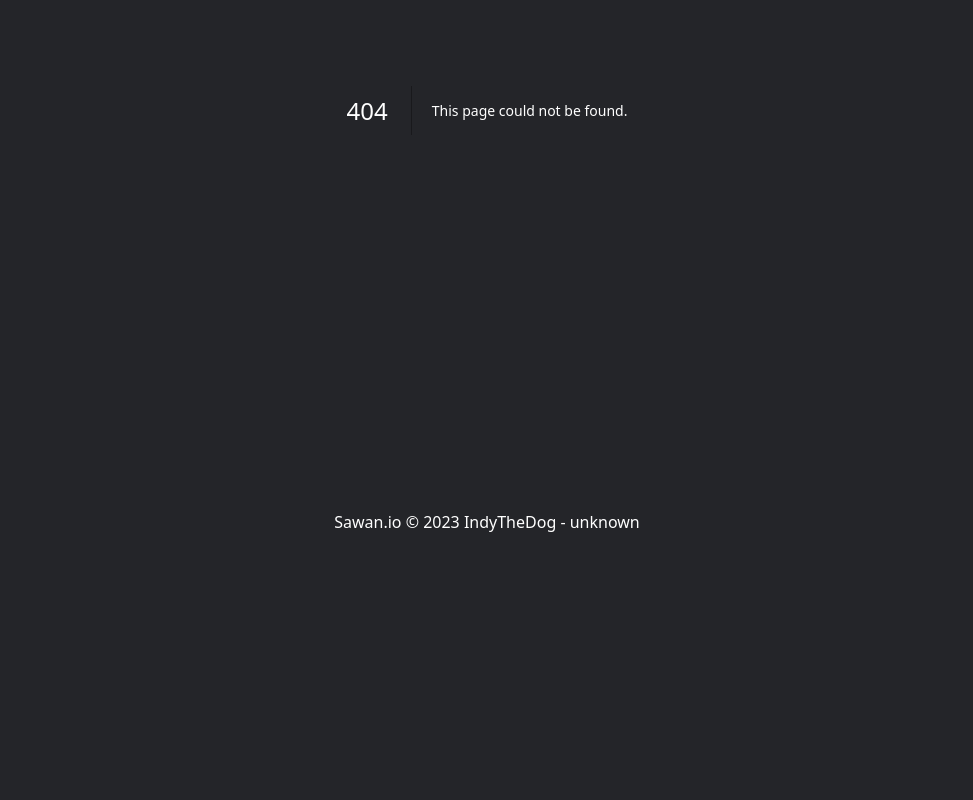
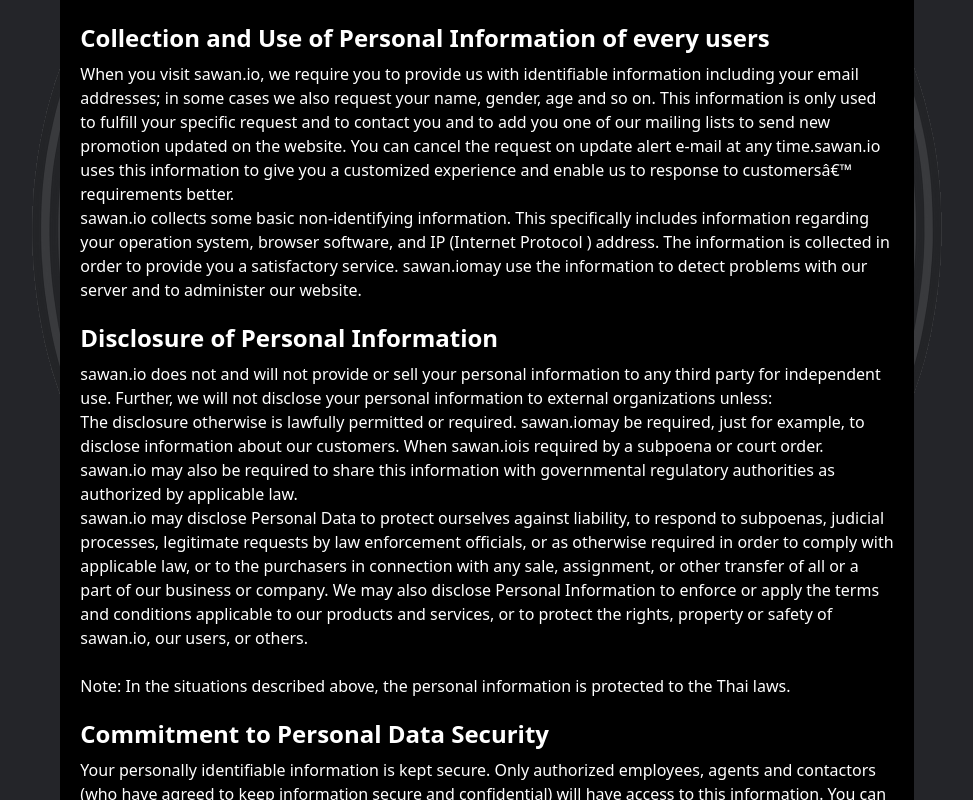
Before and after one commit to jscoobyced/sawanio, a Next.js app: page /privacy in a window 1280 px wide. Before the commit this address had no page. Shown: the part 340-1140 px from the top of the page, without its empty margins (153-1126 px from the left). Before the commit the page ends 882 px from the top, so only its background shows below. Built offline with nearby package versions, Linux system fonts and the light colour scheme.

Commit message:
Add PP and TOS.

```diff
--- a/app/base_layout.tsx
+++ b/app/base_layout.tsx
@@ -1,3 +1,4 @@
+import Link from 'next/link'
 import Menu from './components/Menu'
 
 const RootLayout = ({ children }: { children: React.ReactNode }) => {
@@ -8,8 +9,10 @@
       <body className="flex flex-col min-h-screen h-auto bg-primary-bg text-primary-color">
         <Menu />
         <main className="mb-auto">{children}</main>
-        <footer className="flex justify-center pb-2">
-          Sawan.io &copy; 2023 IndyTheDog - {version}
+        <footer className="flex justify-center py-2">
+          Sawan.io &copy; 2023 IndyTheDog - {version} -
+          <Link className="px-1" href="/privacy">Privacy Policy</Link> -
+          <Link className="px-1" href="/tos">TOS</Link>
         </footer>
       </body>
     </html>
--- /dev/null
+++ b/app/privacy/page.tsx
@@ -0,0 +1,127 @@
+import Link from 'next/link'
+
+const Page = () => {
+  return (
+    <div className="w-2/3 mx-auto bg-black p-5">
+      <h1 className="text-3xl font-bold pb-5">Privacy Policy for sawan.io</h1>
+      This Privacy Statement (Privacy Statement) explains how{' '}
+      <Link href="https://sawan.io">sawan.io</Link> uses personal information
+      and applies to all new users who register on our site. Please read this
+      Privacy Statement carefully and feel free to review our summary of change,
+      but any changes will be posted and changes will only apply to activities
+      and information on a going forward, not retroactive basis. You are
+      encouraged to review the privacy statement whenever you visit the Website
+      to make sure that you understand how any personal information you provide
+      will be used. If you not agree to our practices, please do not register,
+      subscribe, create an account or otherwise interact with{' '}
+      <Link href="https://sawan.io">sawan.io</Link>
+      <br />
+      Note : the privacy statement set forth in this privacy statement are for
+      this Website only. If you link to other Website, please review the privacy
+      statement posted at those sites.
+      <h2 className="text-2xl font-bold pt-5 pb-2">
+        Collection and Use of Personal Information of every users
+      </h2>
+      When you visit <Link href="https://sawan.io">sawan.io</Link>, we require
+      you to provide us with identifiable information including your email
+      addresses; in some cases we also request your name, gender, age and so on.
+      This information is only used to fulfill your specific request and to
+      contact you and to add you one of our mailing lists to send new promotion
+      updated on the website. You can cancel the request on update alert e-mail
+      at any time.
+      <Link href="https://sawan.io">sawan.io</Link> uses this information to
+      give you a customized experience and enable us to response to customersâ€™
+      requirements better.
+      <br />
+      <Link href="https://sawan.io">sawan.io</Link> collects some basic
+      non-identifying information. This specifically includes information
+      regarding your operation system, browser software, and IP (Internet
+      Protocol ) address. The information is collected in order to provide you a
+      satisfactory service. <Link href="https://sawan.io">sawan.io</Link>
+      may use the information to detect problems with our server and to
+      administer our website.
+      <h2 className="text-2xl font-bold pt-5 pb-2">
+        Disclosure of Personal Information
+      </h2>
+      <Link href="https://sawan.io">sawan.io</Link> does not and will not
+      provide or sell your personal information to any third party for
+      independent use. Further, we will not disclose your personal information
+      to external organizations unless:
+      <ol>
+        <li>
+          The disclosure otherwise is lawfully permitted or required.{' '}
+          <Link href="https://sawan.io">sawan.io</Link>
+          may be required, just for example, to disclose information about our
+          customers. When <Link href="https://sawan.io">sawan.io</Link>
+          is required by a subpoena or court order.{' '}
+          <Link href="https://sawan.io">sawan.io</Link> may also be required to
+          share this information with governmental regulatory authorities as
+          authorized by applicable law.
+        </li>
+        <li>
+          <Link href="https://sawan.io">sawan.io</Link> may disclose Personal
+          Data to protect ourselves against liability, to respond to subpoenas,
+          judicial processes, legitimate requests by law enforcement officials,
+          or as otherwise required in order to comply with applicable law, or to
+          the purchasers in connection with any sale, assignment, or other
+          transfer of all or a part of our business or company. We may also
+          disclose Personal Information to enforce or apply the terms and
+          conditions applicable to our products and services, or to protect the
+          rights, property or safety of{' '}
+          <Link href="https://sawan.io">sawan.io</Link>, our users, or others.
+        </li>
+      </ol>
+      <br />
+      Note: In the situations described above, the personal information is
+      protected to the Thai laws.
+      <h2 className="text-2xl font-bold pt-5 pb-2">
+        Commitment to Personal Data Security
+      </h2>
+      Your personally identifiable information is kept secure. Only authorized
+      employees, agents and contactors (who have agreed to keep information
+      secure and confidential) will have access to this information. You can
+      cancel the request on update alert e-mail at any time.
+      <h2 className="text-2xl font-bold pt-5 pb-2">
+        Our Policy Concerning Cookies
+      </h2>
+      To serve you faster and with better quality,{' '}
+      <Link href="https://sawan.io">sawan.io</Link> uses &#34;cookies&#34; technology on
+      our Site. Cookies are small bits of code, usually stored on a user&#39;s
+      computer hard drive, which enable a web site to &#34;personalize&#34; itself for
+      each user by remembering information about the user&#39;s visit to the web
+      site. Cookies can store a variety of information, including IP addresses,
+      navigational data, server information, data transfer times, user
+      preferences, and e-mail addresses and passwords needed to access the Site.
+      The &#34;Help&#34; section of the toolbar on most Internet browsers will tell you
+      how to prevent your browser from accepting new cookies or how to configure
+      your browser to reject cookies altogether. If you disable cookies, you
+      might not be able to access important functions or features of this Site
+      and your use of the Site may be limited. The cookies used on this Site are
+      associated with a user&#39;s Personal Information.
+      <h2 className="text-2xl font-bold pt-5 pb-2">Links to Other Websites</h2>
+      <Link href="https://sawan.io">sawan.io</Link> contains links to other
+      websites, <Link href="https://sawan.io">sawan.io</Link>
+      is not responsible for the privacy practices and content of this
+      third-party websites. <Link href="https://sawan.io">sawan.io</Link>
+      urges you to follow safe Internet practices: Do not supply personal
+      information to these websites unless you have verified their security and
+      privacy policies.
+      <h2 className="text-2xl font-bold pt-5 pb-2">Your Consent</h2>
+      By using our Website or opening an{' '}
+      <Link href="https://sawan.io">sawan.io</Link> account, you consent to the
+      use of your personal information by{' '}
+      <Link href="https://sawan.io">sawan.io</Link> in the manner specified in
+      the privacy statement. <Link href="https://sawan.io">sawan.io</Link>,
+      however, have the option to change, modify, or add to the term and
+      condition of the privacy statement at any time. These changes will be
+      posted on the site, to give you notice. Any customer who does not agree to
+      the altered privacy statement has the option to sign-out or terminate user
+      account.
+      <h2 className="text-2xl font-bold pt-5 pb-2">Privacy Contact Information</h2>
+      If you have any questions, concern, or comments about our privacy
+      statement you may contact us.
+    </div>
+  )
+}
+
+export default Page
--- /dev/null
+++ b/app/tos/page.tsx
@@ -0,0 +1,24 @@
+import Link from 'next/link'
+
+const Page = () => {
+  return (
+    <div className="w-2/3 mx-auto">
+      <h1 className="text-3xl font-bold pb-5">
+        Terms and conditions for sawan.io
+      </h1>
+      This terms and conditions (terms and conditions) explains how{' '}
+      <Link href="https://sawan.io">sawan.io</Link> can be used.
+      <span className='block w-2/3 p-5 bg-black mt-10'>
+        THE SOFTWARE/WEBSITE IS PROVIDED &#34;AS IS&#34;, WITHOUT WARRANTY OF ANY KIND, EXPRESS
+        OR IMPLIED, INCLUDING BUT NOT LIMITED TO THE WARRANTIES OF
+        MERCHANTABILITY, FITNESS FOR A PARTICULAR PURPOSE AND NONINFRINGEMENT.
+        IN NO EVENT SHALL THE AUTHORS OR COPYRIGHT HOLDERS BE LIABLE FOR ANY
+        CLAIM, DAMAGES OR OTHER LIABILITY, WHETHER IN AN ACTION OF CONTRACT,
+        TORT OR OTHERWISE, ARISING FROM, OUT OF OR IN CONNECTION WITH THE
+        SOFTWARE OR THE USE OR OTHER DEALINGS IN THE SOFTWARE.
+      </span>
+    </div>
+  )
+}
+
+export default Page
```
